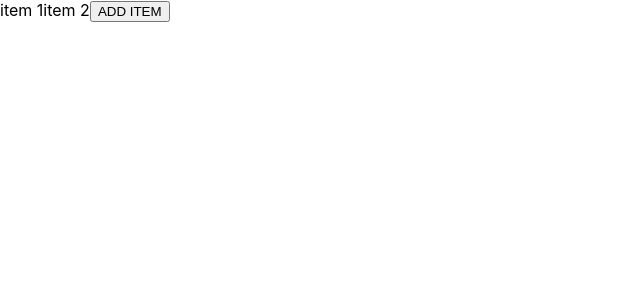
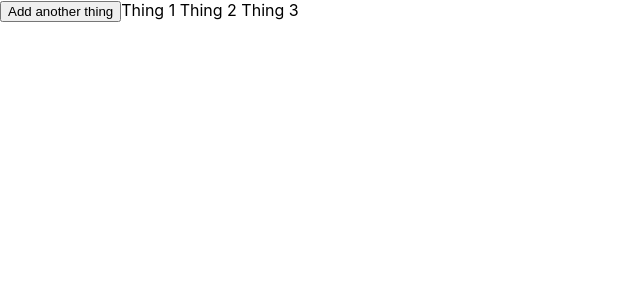
Before and after one commit to shwetank00001/statespractise-old, a React (Create React App) app: page / in a window 1280 px wide. Shown: the top 300 px of the page, without its empty margins (0-640 px from the left). Built offline with nearby package versions, Linux system fonts and the light colour scheme.

Commit message:
i literally forgot spread operator xD

```diff
--- /dev/null
+++ b/src/Maptest.js
@@ -0,0 +1,26 @@
+import React from 'react'
+
+const Maptest = () => {
+
+    const [data, setData] = React.useState(["Thing 1 ", "Thing 2 ","Thing 3 "])
+
+    const ele = data.map(function(item){
+        return(item)
+    })
+
+    function add(){
+        setData(function(item){
+            return(
+                [...item,`Thing ${item.length + 1} `]
+            )
+        })
+    }
+  return (
+    <div>
+        <button onClick={add}>Add another thing</button>
+        {ele}
+    </div>
+  )
+}
+
+export default Maptest
```
Also changed, not shown: src/index.js (+3 -10 lines).
